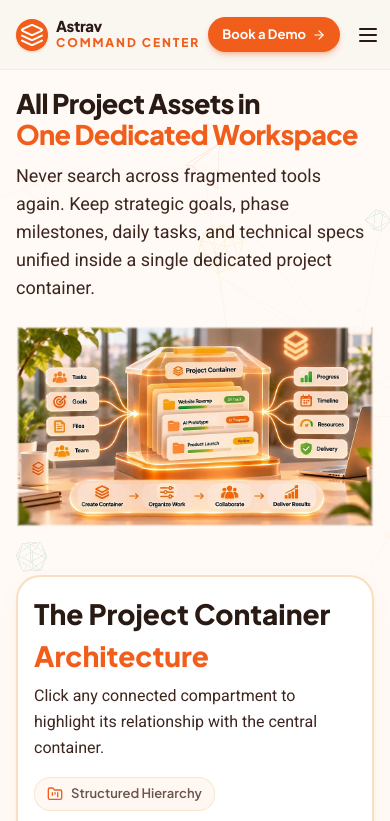
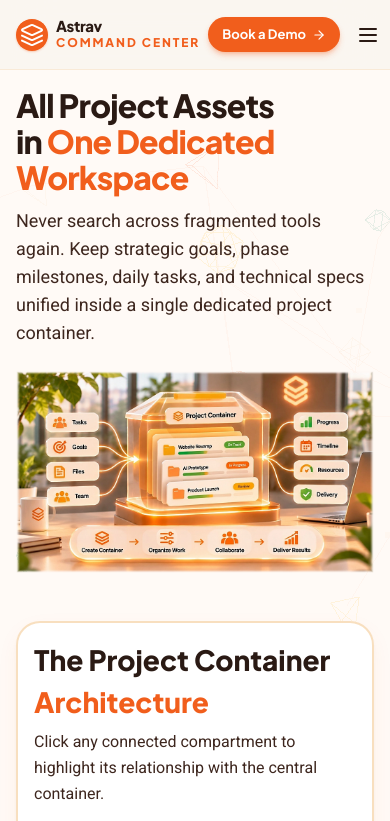
Before and after one commit to araveai99-glitch/GetAstrav, a React (Vite) app: page /features/projects in a window 390 px wide. Shown: the top 821 px of the page. Built offline with nearby package versions, Linux system fonts and the light colour scheme.

Commit message:
fix(projects): prevent mobile heading overflow with 3-line balanced mobile layout

```diff
--- a/src/pages/marketing/Features/Projects.tsx
+++ b/src/pages/marketing/Features/Projects.tsx
@@ -130,14 +130,17 @@ export const Projects: React.FC = () => {
             initial={{ opacity: 0, y: 14 }}
             animate={{ opacity: 1, y: 0 }}
             transition={{ duration: 0.5, delay: 0.05, ease: 'easeOut' }}
-            className="text-[24px] min-[390px]:text-[27px] min-[430px]:text-[30px] sm:text-[38px] lg:text-[32px] xl:text-[38px] 2xl:text-[44px] font-extrabold text-espresso tracking-tight font-heading leading-[1.15] text-left"
+            className="w-full max-w-full box-border text-[30px] min-[390px]:text-[32px] min-[430px]:text-[34px] sm:text-[38px] lg:text-[32px] xl:text-[38px] 2xl:text-[44px] font-extrabold text-espresso tracking-tight font-heading leading-[1.12] sm:leading-[1.15] text-left"
           >
-            <span className="block whitespace-nowrap text-espresso">
-              All Project Assets in
+            <span className="text-espresso">
+              All Project Assets
             </span>
-            <span className="block whitespace-nowrap text-brand-orange">
-              One Dedicated Workspace
-            </span>
+            <br className="sm:hidden" />
+            <span className="text-espresso"> in</span>
+            <br className="hidden sm:inline" />
+            <span className="text-brand-orange"> One Dedicated</span>
+            <br className="sm:hidden" />
+            <span className="text-brand-orange"> Workspace</span>
           </motion.h1>
 
           <motion.p
```
Also changed, not shown: 1 other file (tests, documents, lock files or other folders).
